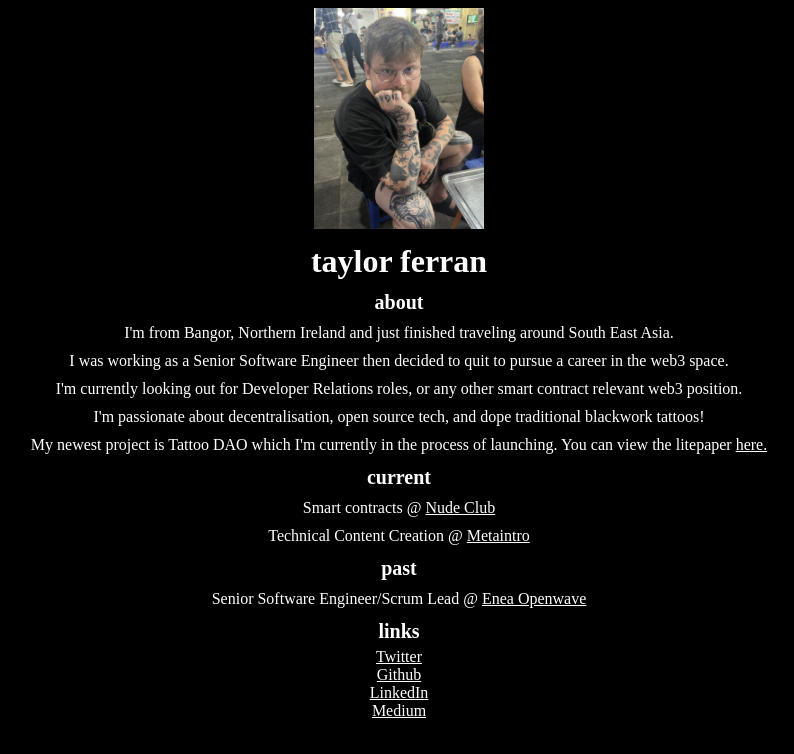
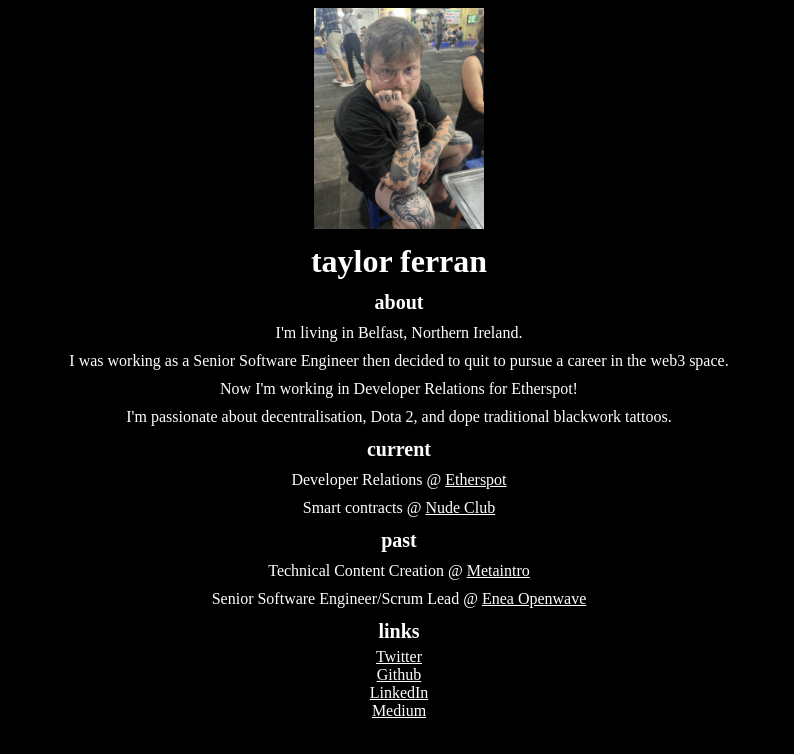
Before and after one commit to taylorferran/taylor-wiki, a Next.js app in the folder my-app/: page / in a window 1280 px wide. Shown: the top 754 px of the page, without its empty margins (241-1035 px from the left). Built offline with nearby package versions, Linux system fonts and the light colour scheme; a web font is replaced by a local one.

Commit message:
Update career stuff

```diff
--- a/my-app/pages/index.js
+++ b/my-app/pages/index.js
@@ -40,16 +40,16 @@ export default function Home() {
       <h1>taylor ferran</h1>
 
         <b>about</b>
-          <p>I'm from Bangor, Northern Ireland and just finished traveling around South East Asia.</p>
+          <p>I'm living in Belfast, Northern Ireland.</p>
           <p>I was working as a Senior Software Engineer then decided to quit to pursue a career in the web3 space.</p>
-          <p>I'm currently looking out for Developer Relations roles, or any other smart contract relevant web3 position.</p>
-          <p>I'm passionate about decentralisation, open source tech, and dope traditional blackwork tattoos!</p>
-          <p>My newest project is Tattoo DAO which I'm currently in the process of launching. You can view the litepaper <a href="https://drive.google.com/file/d/1-3mIhpyVuCEyyDH3FQnsb3ZZhtRQSbC2/view" target="_blank">here.</a></p>
+          <p>Now I'm working in Developer Relations for Etherspot!</p>
+          <p>I'm passionate about decentralisation, Dota 2, and dope traditional blackwork tattoos.</p>
           <b>current</b>
+          <p>Developer Relations @ <a href="https://etherspot.io" target="_blank">Etherspot</a></p>
           <p>Smart contracts @ <a href="https://twitter.com/nudeclubapp" target="_blank">Nude Club</a></p>
-          <p>Technical Content Creation @ <a href="https://www.metaintro.com/" target="_blank">Metaintro</a></p>
 
         <b>past</b>
+        <p>Technical Content Creation @ <a href="https://www.metaintro.com/" target="_blank">Metaintro</a></p>
         <p>Senior Software Engineer/Scrum Lead @  <a href="https://owmobility.com/" target="_blank">Enea Openwave</a></p>
 
         <b>links</b>
```
